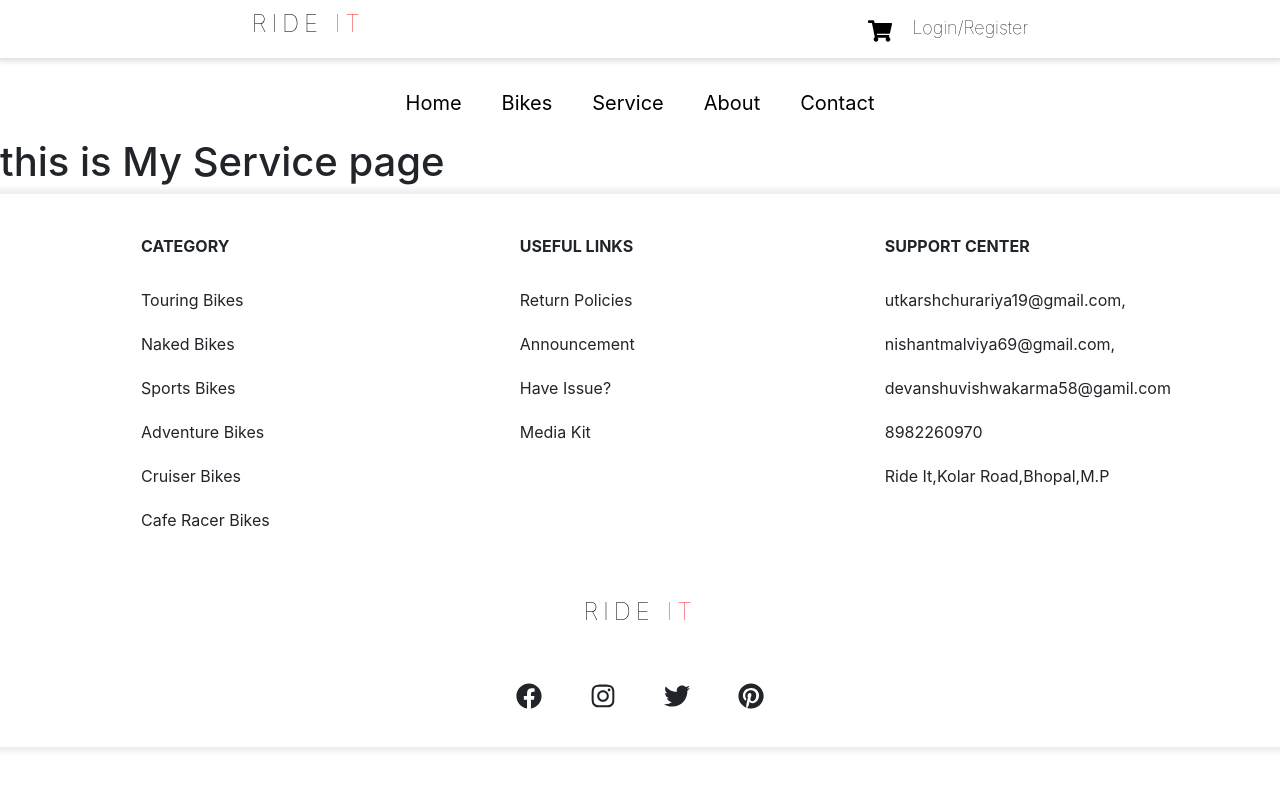
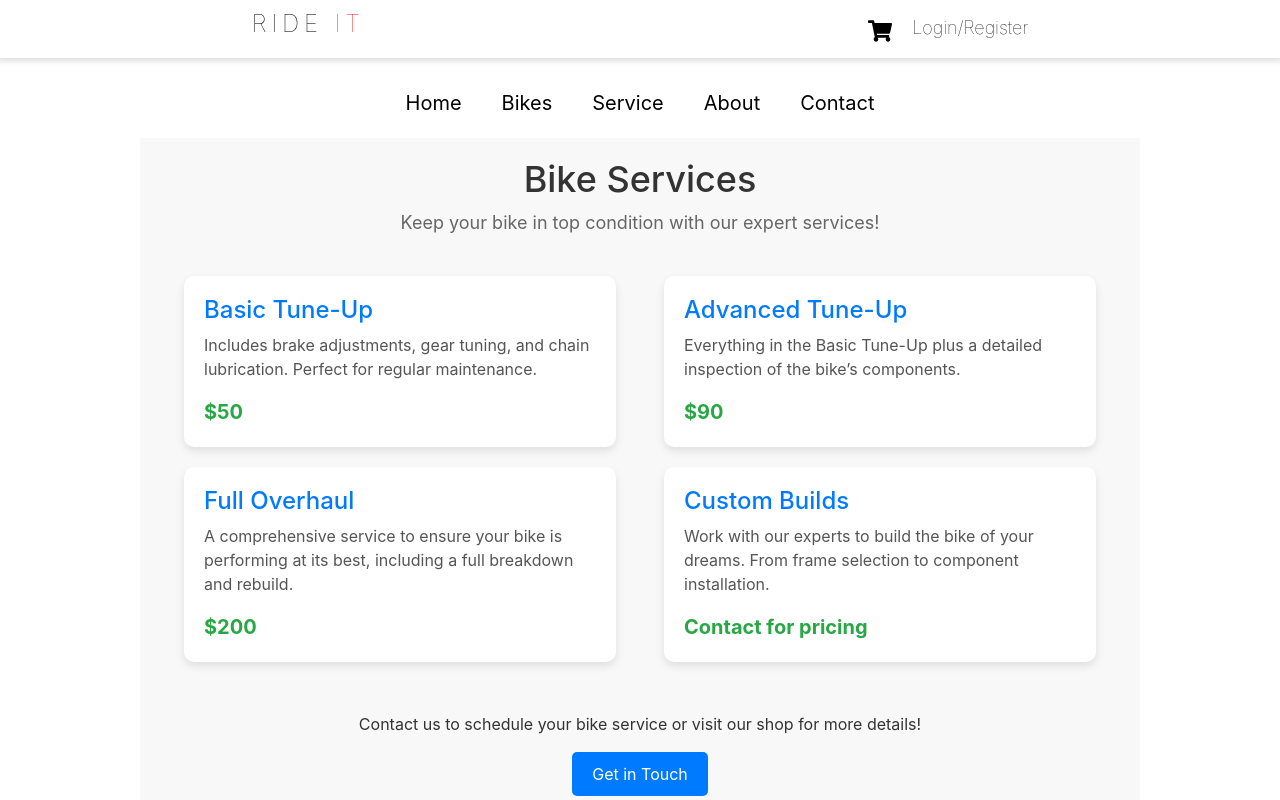
Before and after one commit to Utk1rs8/React_internship, a React (Create React App) app: page /service in a window 1280 px wide. Shown: the top 800 px of the page. Built offline with nearby package versions, Linux system fonts and the light colour scheme.

Commit message:
update-homepage-servicepage-loginpage-bikepage

```diff
--- a/package.json
+++ b/package.json
@@ -7,12 +7,18 @@
     "@testing-library/jest-dom": "^5.17.0",
     "@testing-library/react": "^13.4.0",
     "@testing-library/user-event": "^13.5.0",
+    "axios": "^1.7.7",
+    "bootstrap": "^5.3.3",
+    "holderjs": "^2.9.9",
     "react": "^18.3.1",
+    "react-bootstrap": "^2.10.5",
     "react-dom": "^18.3.1",
     "react-icons": "^5.3.0",
     "react-redux": "^9.1.2",
     "react-router-dom": "^6.26.2",
     "react-scripts": "^5.0.1",
+    "react-slick": "^0.30.2",
+    "slick-carousel": "^1.8.1",
     "web-vitals": "^2.1.4"
   },
   "scripts": {
--- a/src/Bike.js
+++ b/src/Bike.js
@@ -20,6 +20,7 @@ const Bike = () => {
 
     const productAns = mydata.map((product, index) => {
         return (
+            <>
             <div key={index} className="shoe-box">
                 <FaCartShopping className="cart-but" />
                 <img src={product.image} alt={product.name} width="300" />
@@ -32,12 +33,23 @@ const Bike = () => {
                     </div>
                 </center>
             </div>
+            </>
         );
     });
 
     return (
         <>
-            <h1>This is My Bike page</h1>
+        <div class="search-bar-container">
+            <form class="search-bar">
+              <input
+                type="text"
+                placeholder="Search for bike...."
+                class="search-input"
+              />
+              <button type="submit" class="search-button">Search</button>
+            </form>
+          </div>
+
             <div className="shop-div">
                 <div className="product-box">
                     {productAns}
--- a/src/LoginForm.js
+++ b/src/LoginForm.js
@@ -11,10 +11,10 @@ const LoginForm=()=> {
         <form action="">
             <h1>Login</h1>
             <div>
-            <label>Bike Type:</label>
+            <label></label>
             <select name="client_admin" id="client_admin">
-                <option value="client">Client</option>
-                <option value="admin">Admin</option>
+                <option id="Select-Option" value="client">Client</option>
+                <option id="Select-Option" value="admin">Admin</option>
             </select>
             </div>
             <div className="input-box">
--- a/src/ProductSlider.js
+++ b/src/ProductSlider.js
@@ -23,7 +23,7 @@ const ProductSlider = () => {
   }, []);
 
   const settings = {
-    dots: false,
+    dots: true,
     infinite: false,
     speed: 400,
     slidesToShow: 3,
--- a/src/Service.js
+++ b/src/Service.js
@@ -1,14 +1,44 @@
-
+import React from 'react';
 
 
 
 const Service=()=>{
     return(
         <>
-        <h1>
-            this is My Service page
-        </h1>
+        <div className="service-container">
+            <header className="service-header">
+                <h1>Bike Services</h1>
+                <p>Keep your bike in top condition with our expert services!</p>
+            </header>
 
+            <section className="service-list">
+                <div className="service-item">
+                <h2>Basic Tune-Up</h2>
+                <p>Includes brake adjustments, gear tuning, and chain lubrication. Perfect for regular maintenance.</p>
+                <span className="price">$50</span>
+                </div>
+                <div className="service-item">
+                <h2>Advanced Tune-Up</h2>
+                <p>Everything in the Basic Tune-Up plus a detailed inspection of the bike’s components.</p>
+                <span className="price">$90</span>
+                </div>
+                <div className="service-item">
+                <h2>Full Overhaul</h2>
+                <p>A comprehensive service to ensure your bike is performing at its best, including a full breakdown and rebuild.</p>
+                <span className="price">$200</span>
+                </div>
+                <div className="service-item">
+                <h2>Custom Builds</h2>
+                <p>Work with our experts to build the bike of your dreams. From frame selection to component installation.</p>
+                <span className="price">Contact for pricing</span>
+                </div>
+            </section>
+
+            <footer className="service-footer">
+                <p>Contact us to schedule your bike service or visit our shop for more details!</p>
+                <button className="contact-button">Get in Touch</button>
+            </footer>
+        </div>
         </>
     )
 }
--- a/src/SliderDetail.js
+++ b/src/SliderDetail.js
@@ -38,7 +38,7 @@ const SliderDetail=()=>{
 
     return(
         <>
-        <div>
+             <div>
                 <label>Name:</label>
                 <input type="text" name="name" value={input.name || ''} onChange={handleInput} />
             </div>
--- a/src/index.css
+++ b/src/index.css
@@ -447,6 +447,26 @@
 }
 
 /* Login Page CSS */
+#client_admin
+{
+  background: transparent;
+  margin-left: 10px;
+  border: 2px solid rgba(255, 255, 255, .2);
+  color: white;
+  font-size: 16px;
+  font-weight: 500px;
+  border-radius: 30px ;
+  margin-top: 10px;
+  padding: 3px;
+}
+#Select-Option
+{
+ background-color: #000;
+ font-size: 14px;
+ border: none;
+ border-radius: 1px;
+}
+
 #Loginform {
   -webkit-font-smoothing: antialiased;
   -moz-osx-font-smoothing: grayscale;
@@ -697,6 +717,50 @@
 
 /* bike page css */
 
+  /* Serch Bar */
+.search-bar-container {
+  width: 50%;
+  margin: 0 auto;
+  margin-top: 20px;
+  margin-bottom: 20px;
+}
+
+.search-bar {
+  display: flex;
+  justify-content: center;
+  align-items: center;
+}
+
+.search-input {
+  width: 30%;
+  padding: 10px;
+  border: 2px solid #ddd;
+  border-radius: 5px;
+  font-size: 16px;
+  outline: none;
+  transition: border-color 0.3s ease;
+}
+
+/* .search-input:focus {
+  border-color: #007bff;
+} */
+
+.search-button {
+  padding: 10px 15px;
+  margin-left: 10px;
+  border: none;
+  background-color: rgba(255, 63, 63, 0.873);
+  color: white;
+  font-size: 16px;
+  border-radius: 5px;
+  cursor: pointer;
+  transition: background-color 0.3s ease;
+}
+
+.search-button:hover {
+  background-color: rgb(252, 4, 4);
+}
+/* ----------------- */
 .shoe-box
 {
   padding: 30px;
@@ -763,3 +827,87 @@
   background-size: cover;
   background-position: center;
 }
+
+/* Service Page CSS */
+
+/* Container */
+.service-container {
+  font-family: Arial, sans-serif;
+  padding: 20px;
+  background-color: #f8f8f8;
+  max-width: 1000px;
+  margin: 0 auto;
+}
+
+/* Header */
+.service-header {
+  text-align: center;
+  margin-bottom: 30px;
+}
+
+.service-header h1 {
+  font-size: 36px;
+  color: #333;
+}
+
+.service-header p {
+  font-size: 18px;
+  color: #666;
+}
+
+/* Service List */
+.service-list {
+  display: flex;
+  flex-wrap: wrap;
+  justify-content: space-around;
+}
+
+.service-item {
+  background-color: white;
+  padding: 20px;
+  margin: 10px;
+  width: 45%;
+  border-radius: 10px;
+  box-shadow: 0 4px 8px rgba(0, 0, 0, 0.1);
+}
+
+.service-item h2 {
+  color: #007bff;
+  font-size: 24px;
+}
+
+.service-item p {
+  font-size: 16px;
+  color: #555;
+}
+
+.price {
+  font-size: 20px;
+  color: #28a745;
+  font-weight: bold;
+}
+
+/* Footer */
+.service-footer {
+  text-align: center;
+  margin-top: 40px;
+}
+
+.service-footer p {
+  font-size: 16px;
+  color: #333;
+}
+
+.contact-button {
+  background-color: #007bff;
+  color: white;
+  border: none;
+  padding: 10px 20px;
+  font-size: 16px;
+  border-radius: 5px;
+  cursor: pointer;
+}
+
+.contact-button:hover {
+  background-color: #0056b3;
+}
--- a/src/product.js
+++ b/src/product.js
@@ -4,7 +4,7 @@ import { Card, Button } from "react-bootstrap";
 const ProductCard = (props) => {
   return (
     <>
-      <Card style={{ width: "inherit" }}>
+      <Card style={{ width: "inherit", border:"0", backgroundColor:"whitesmoke", borderRadius:"2px" }}>
         <Card.Img variant="top" src={props.imgSrc} />
         <Card.Body>
           <Card.Title>{props.title}</Card.Title>
@@ -12,8 +12,8 @@ const ProductCard = (props) => {
             {props.price}
           </Card.Text>
           <div className="product-actions">
-            <Button variant="primary">Buy Now</Button>
-            <Button variant="secondary">Add to cart</Button>
+            <Button id="Buy-now" variant="primary">Buy Now</Button>
+            <Button id="Add-to-Cart" variant="secondary">Add to Cart</Button>
           </div>
         </Card.Body>
       </Card>
--- a/src/styles.css
+++ b/src/styles.css
@@ -6,11 +6,15 @@
     display: flex;
     align-items: center;
     max-width: 1200px;
+    max-height: fit-content;
     margin: 0 auto;
+    margin-top: 30px;
+    margin-bottom: 50px;
   }
 
   .slick-slide {
     padding-right: 10px;
+    margin: 0 20px;
   }
 
   .slick-slide:last-child {
@@ -25,11 +29,11 @@
 
   .slick-prev {
     width: 50px;
-    left: 0;
-    top: 20%;
+    left: 20;
+    top: 50%;
     position: absolute;
     height: 50px;
-    background: tomato;
+    background: rgb(206, 205, 205);
     z-index: 1;
     border-radius: 50%;
     box-shadow: 0 10px 20px rgba(0, 0, 0, 0.19), 0 6px 6px rgba(0, 0, 0, 0.23);
@@ -37,11 +41,12 @@
 
   .slick-next {
     width: 50px;
-    right: 0;
-    top: 20%;
+    right: 20;
+    top: 50%;
     position: absolute;
     height: 50px;
-    background: tomato;
+    background: rgb(206, 205, 205);
+    /* color: #000; */
     z-index: 1;
     border-radius: 50%;
     box-shadow: 0 10px 20px rgba(0, 0, 0, 0.19), 0 6px 6px rgba(0, 0, 0, 0.23);
@@ -53,7 +58,7 @@
   .slick-next:focus {
     color: transparent;
     outline: none;
-    background: tomato;
+    background:rgba(244, 44, 44, 0.822);
   }
   .product-actions {
     display: flex;
@@ -67,3 +72,23 @@
     height: 100px;
     overflow: hidden;
   }
+  #Buy-now
+  {
+    background-color:rgb(255, 19, 19);
+    border: 0;
+    border-radius: 2px;
+    color: white;
+    font-size: 16px;
+    font-weight: 500px;
+    font-family: "Mukta", -apple-system, BlinkMacSystemFont, "Segoe UI", Roboto, "Helvetica Neue", Arial, sans-serif, "Apple Color Emoji", "Segoe UI Emoji", "Segoe UI Symbol", "Noto Color Emoji";
+  }
+  #Add-to-Cart
+  {
+    border: 0;
+    border-radius: 2px;
+    background-color: #000;
+    color: white;
+    font-size: 16px;
+    font-weight: 500px;
+    font-family: "Mukta", -apple-system, BlinkMacSystemFont, "Segoe UI", Roboto, "Helvetica Neue", Arial, sans-serif, "Apple Color Emoji", "Segoe UI Emoji", "Segoe UI Symbol", "Noto Color Emoji";
+  }
```
Also changed, not shown: 1 other file (tests, documents, lock files or other folders).
